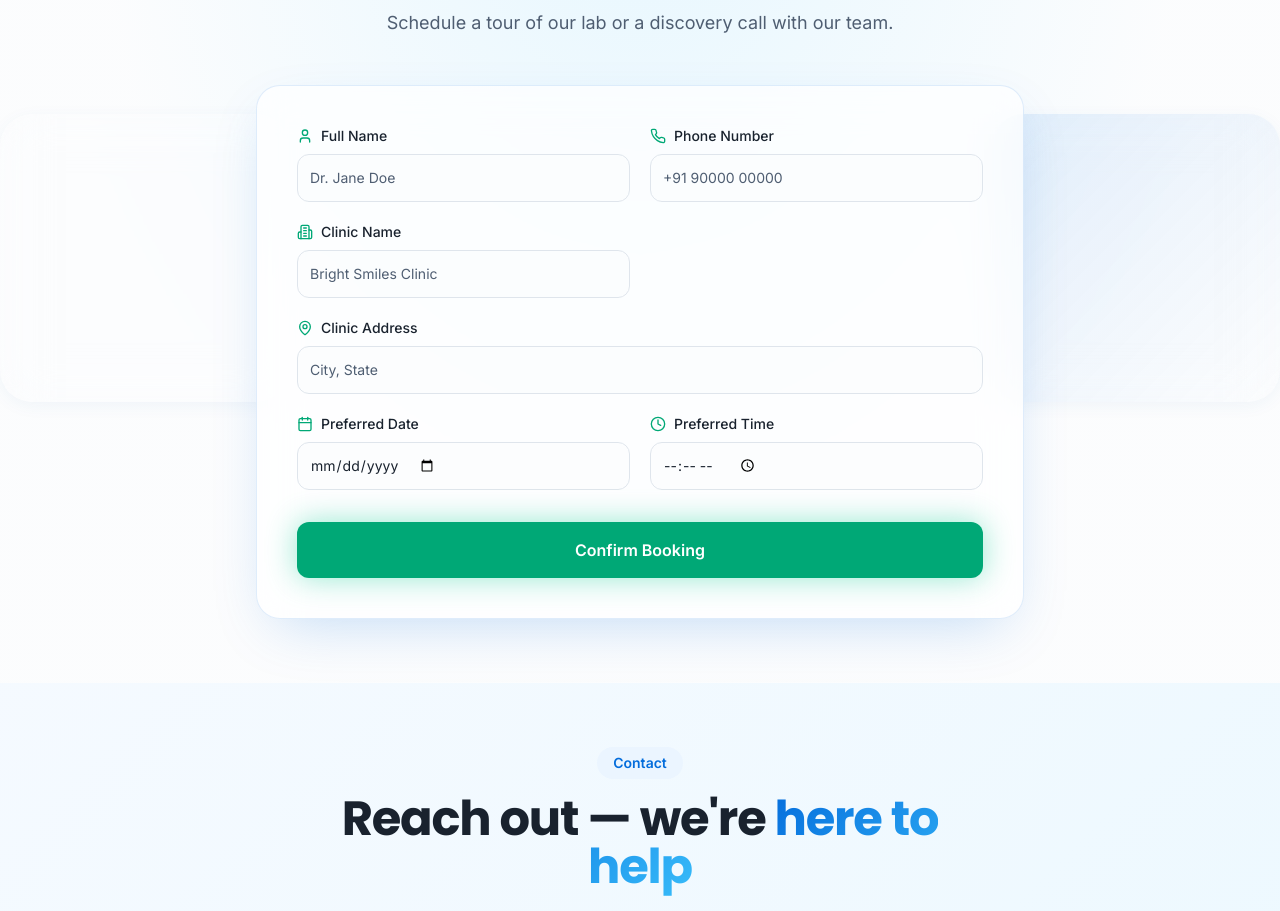
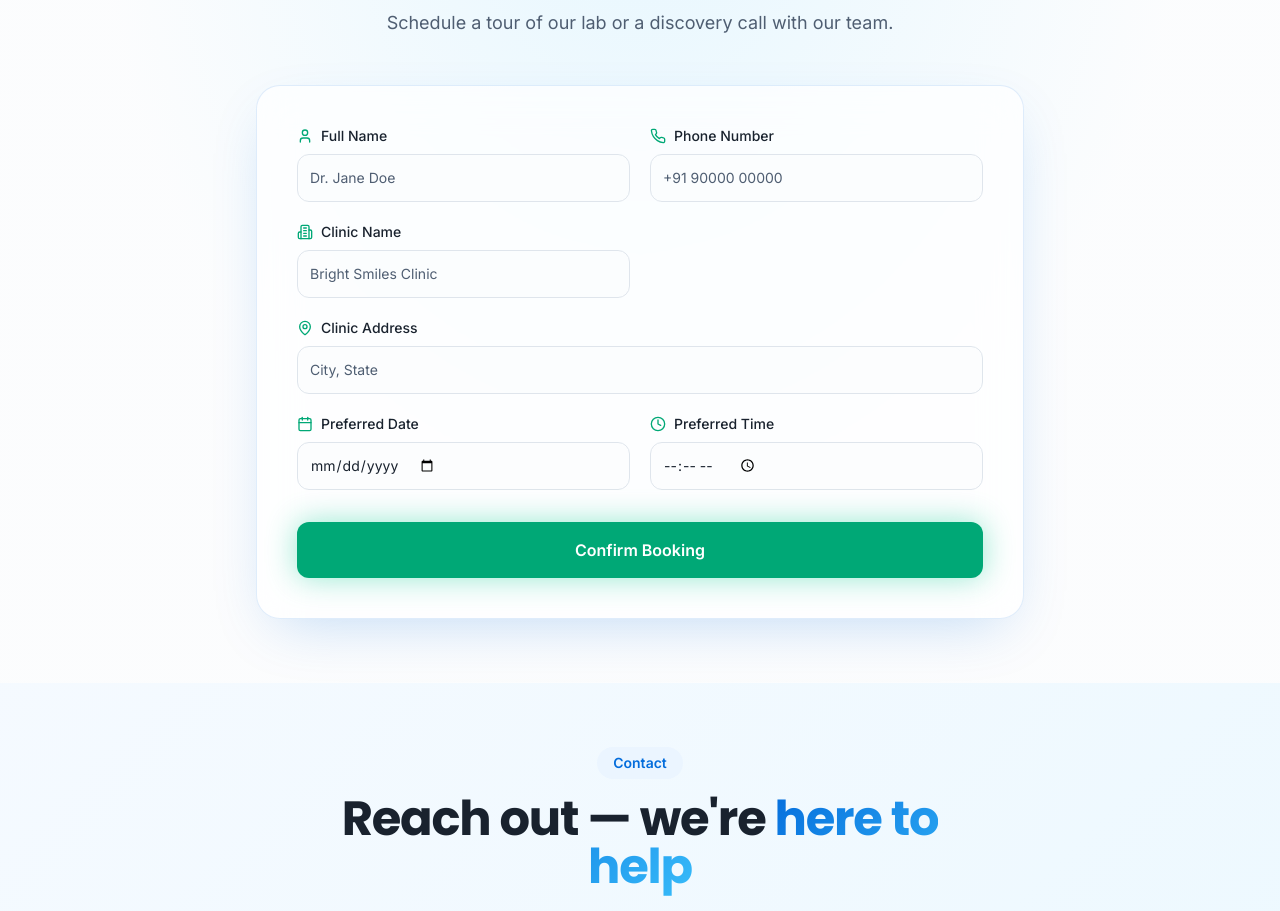
Before and after one commit to Ideal202604/nirmal-dental-lab, a React (Vite) app: page / in a window 1280 px wide. Shown: the part 6258-7169 px from the top of the page. Built offline with nearby package versions, Linux system fonts and the light colour scheme; the HTML template or start-up script is replaced by a standard one.

Commit message:
Revert "Add desktop-only booking section side filler content to reduce empty horizontal gap"
This reverts commit 3aa497923188f743f257218a08f1cb87ab60501c.

```diff
--- a/src/components/sections/Booking.tsx
+++ b/src/components/sections/Booking.tsx
@@ -47,8 +47,6 @@ export const Booking = () => {
     <section id="booking" className="section-padding relative overflow-hidden bg-gradient-hero">
       <div className="absolute inset-0 pointer-events-none">
         <div className="absolute top-0 left-1/4 w-96 h-96 rounded-full bg-gradient-glow animate-float-slow" />
-        <div className="hidden lg:block absolute left-0 top-1/2 -translate-y-1/2 w-72 h-72 rounded-[2rem] bg-white/10 border border-white/10 shadow-soft backdrop-blur-xl" />
-        <div className="hidden lg:block absolute right-0 top-1/2 -translate-y-1/2 w-72 h-72 rounded-[2rem] bg-gradient-to-br from-primary/10 to-transparent shadow-soft backdrop-blur-xl" />
       </div>
 
       <div className="container-px container relative z-10">
```
